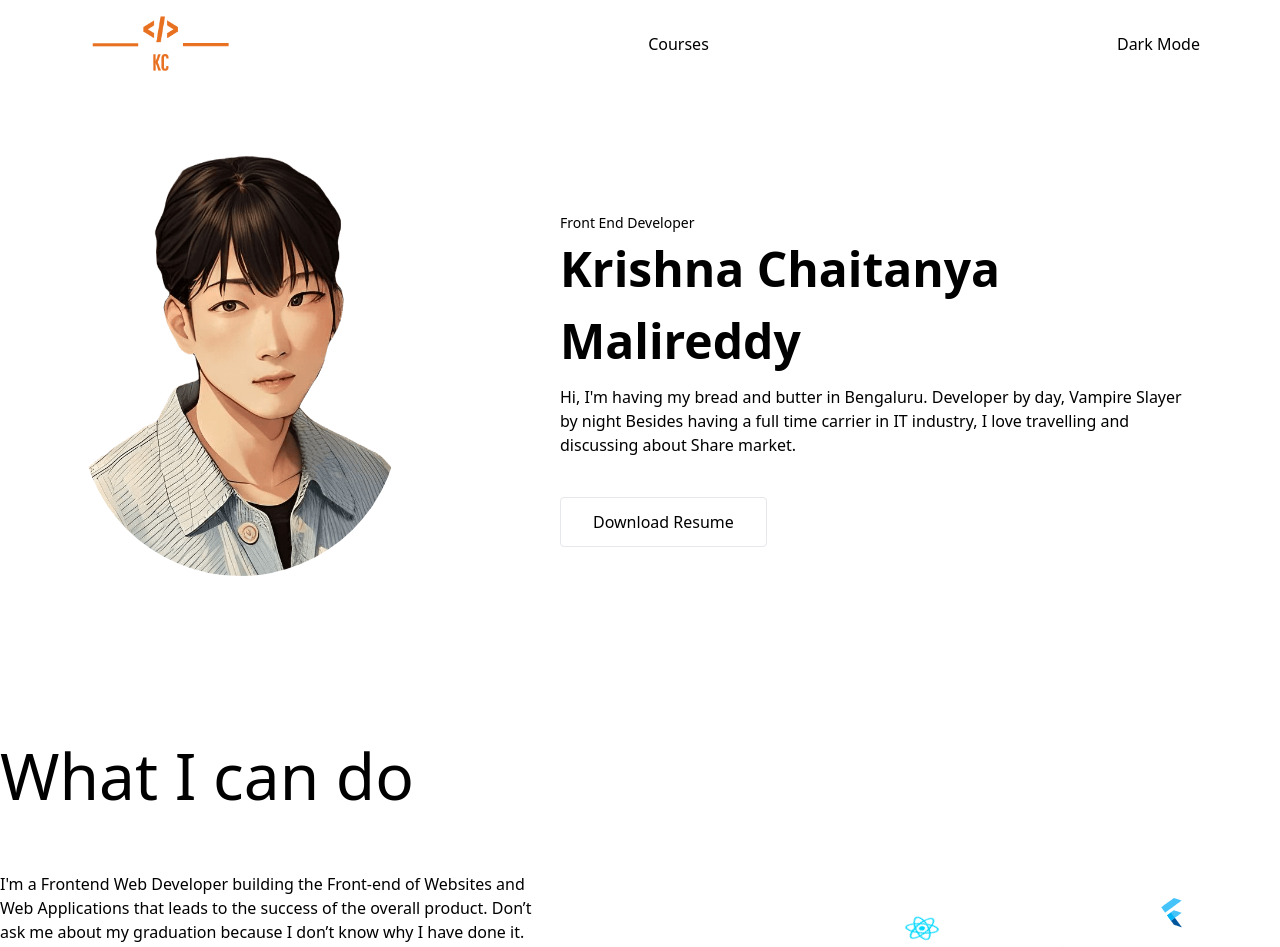
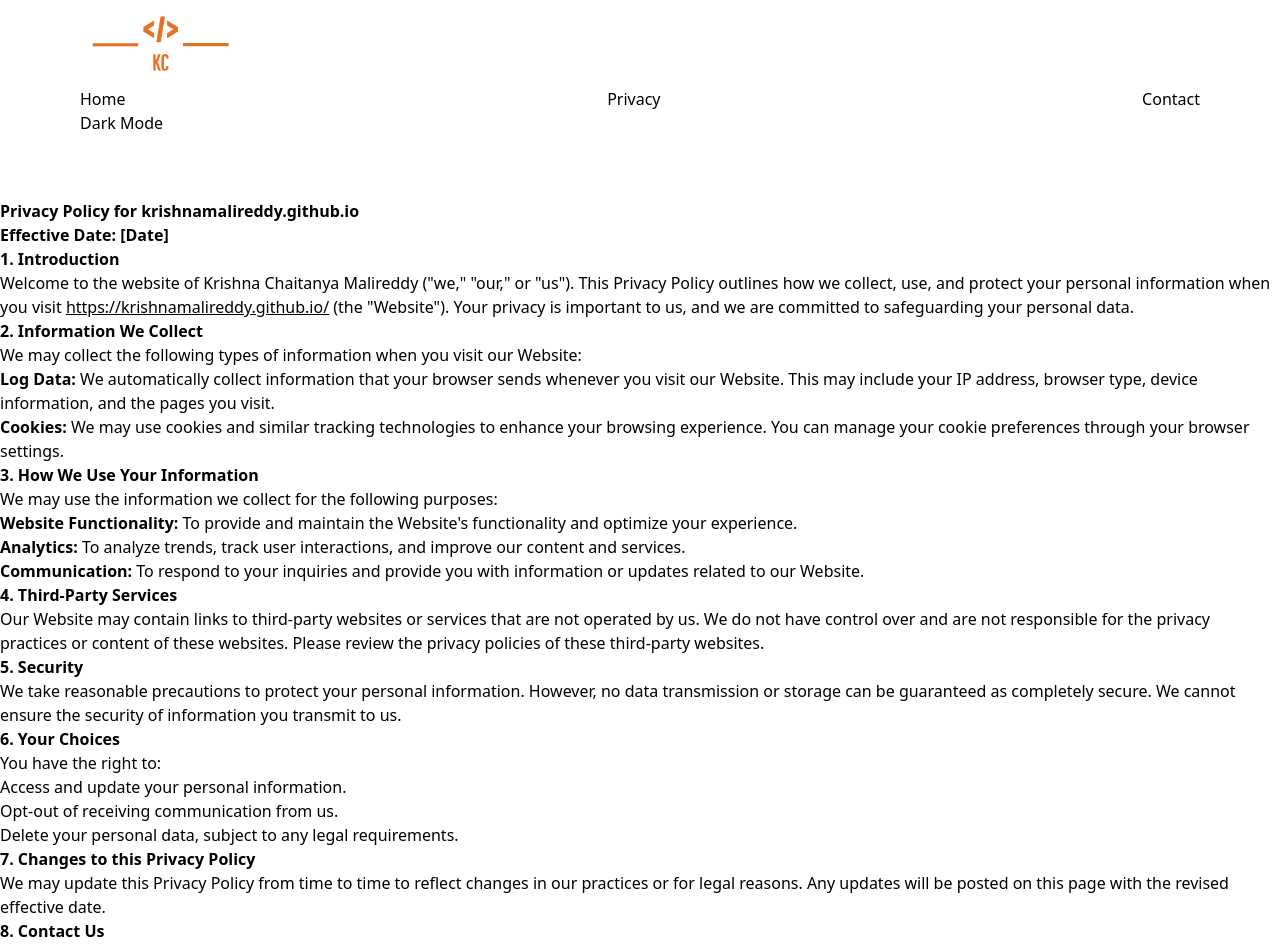
Before and after one commit to krishnamalireddy/krishnamalireddy.github.io, a React (Create React App) app: page /privacy in a window 1280 px wide. Shown: the top 947 px of the page. Built offline with nearby package versions, Linux system fonts and the light colour scheme.

Commit message:
added router files

```diff
--- a/package.json
+++ b/package.json
@@ -40,6 +40,8 @@
     ]
   },
   "devDependencies": {
+    "@babel/plugin-proposal-private-property-in-object": "^7.21.11",
+    "react-router-dom": "^6.16.0",
     "tailwindcss": "^3.3.2",
     "terser-brunch": "^4.1.0"
   },
--- a/src/App.js
+++ b/src/App.js
@@ -1,41 +1,46 @@
-import React, { useState }  from 'react';
-import ProfileApp from './website';
-import logo from './kc-logos/kc-logos.png'; // gives image path
-import DarkModeToggle from './darkmode'; // Replace with the correct path
-
-
+import React, { useState } from 'react';
+import Routeslink from './routes';
+import { BrowserRouter as Router } from 'react-router-dom'; // Import BrowserRouter
+import { Link } from 'react-router-dom';
+import logo from './kc-logos/kc-logos.png';
+import DarkModeToggle from './darkmode';
 
 function App() {
-
   const [isDarkMode, setIsDarkMode] = useState(false);
 
   const toggleDarkMode = () => {
     setIsDarkMode((prevMode) => !prevMode);
   };
 
-
   return (
+    <Router>
     <div className={isDarkMode ? 'bg-black text-white' : 'bg-white text-black'}>
       <nav className="navbar background md:px-20">
-                <ul className="nav-list flex justify-between items-center align-middle">
         <div className="logo">
           <img src={logo} className="logo_kc max-w-[10rem]" alt="kc" />
         </div>
-                    <li><a href="#courses">Courses</a></li>
+        <ul className="nav-list flex justify-between items-center align-middle">
+          <li>
+            <Link to="/">Home</Link>
+          </li>
+          <li>
+            <Link to="/privacy">Privacy</Link>
+          </li>
+          <li>
+            <Link to="/contact">Contact</Link>
+          </li>
+        </ul>
         <DarkModeToggle isDarkMode={isDarkMode} toggleDarkMode={toggleDarkMode} />
-
-                </ul>
       </nav>
-
-            <ProfileApp />
-
+      <Routeslink />
       <footer className="footer">
         <div className="container mx-auto text-footer">
           <p>&copy; All rights are reserved 2023</p>
         </div>
       </footer>
     </div>
-    )
+    </Router>
+  );
 }
 
 export default App;
--- /dev/null
+++ b/src/Routes.js
@@ -0,0 +1,24 @@
+import React from 'react';
+import { Routes, Route } from 'react-router-dom';
+import ProfileApp from './pages/website';
+import Privacypolicy from './pages/privacy';
+import NoPage from './pages/NoPage';
+
+function Routeslink() {
+  return (
+    <Routes>
+      <Route
+        path="*"
+        element={
+          <Routes>
+            <Route index element={<ProfileApp />} />
+            <Route path="/privacy" element={<Privacypolicy />} />
+            <Route path="*" element={<NoPage />} />
+          </Routes>
+        }
+      />
+    </Routes>
+  );
+}
+
+export default Routeslink;
--- /dev/null
+++ b/src/pages/NoPage.js
@@ -0,0 +1,5 @@
+const NoPage = () => {
+    return <h1>404</h1>;
+  };
+
+  export default NoPage;
--- /dev/null
+++ b/src/pages/privacy.js
@@ -0,0 +1,57 @@
+// pages/privacy.js
+import React from 'react';
+
+function Privacypolicy() {
+  return (
+    <div className='section_divs px-8 md:px-0'>
+      {
+       <div className='container py-16 mx-auto'><p className="text-start"><strong >Privacy Policy for krishnamalireddy.github.io</strong></p>
+       <p className="text-start"><strong >Effective Date: [Date]</strong></p>
+       <p className="text-start"><strong >1. Introduction</strong></p>
+       <p className="text-start">Welcome to the website of Krishna Chaitanya Malireddy (&quot;we,&quot; &quot;our,&quot; or &quot;us&quot;). This Privacy Policy outlines how we collect, use, and protect your personal information when you visit <u><a href="https://krishnamalireddy.github.io/" target="_new" >https://krishnamalireddy.github.io/</a></u> (the &quot;Website&quot;). Your privacy is important to us, and we are committed to safeguarding your personal data.</p>
+       <p className="text-start"><strong >2. Information We Collect</strong></p>
+       <p className="text-start">We may collect the following types of information when you visit our Website:</p>
+       <ul className="text-start">
+           <li >
+               <p ><strong >Log Data:</strong> We automatically collect information that your browser sends whenever you visit our Website. This may include your IP address, browser type, device information, and the pages you visit.</p>
+           </li>
+           <li >
+               <p ><strong >Cookies:</strong> We may use cookies and similar tracking technologies to enhance your browsing experience. You can manage your cookie preferences through your browser settings.</p>
+           </li>
+       </ul>
+       <p className="text-start"><strong >3. How We Use Your Information</strong></p>
+       <p className="text-start">We may use the information we collect for the following purposes:</p>
+       <ul className="text-start">
+           <li >
+               <p ><strong >Website Functionality:</strong> To provide and maintain the Website&apos;s functionality and optimize your experience.</p>
+           </li>
+           <li >
+               <p ><strong >Analytics:</strong> To analyze trends, track user interactions, and improve our content and services.</p>
+           </li>
+           <li >
+               <p ><strong >Communication:</strong> To respond to your inquiries and provide you with information or updates related to our Website.</p>
+           </li>
+       </ul>
+       <p className="text-start"><strong >4. Third-Party Services</strong></p>
+       <p className="text-start">Our Website may contain links to third-party websites or services that are not operated by us. We do not have control over and are not responsible for the privacy practices or content of these websites. Please review the privacy policies of these third-party websites.</p>
+       <p className="text-start"><strong >5. Security</strong></p>
+       <p className="text-start">We take reasonable precautions to protect your personal information. However, no data transmission or storage can be guaranteed as completely secure. We cannot ensure the security of information you transmit to us.</p>
+       <p className="text-start"><strong >6. Your Choices</strong></p>
+       <p className="text-start">You have the right to:</p>
+       <ul className="text-start">
+           <li >Access and update your personal information.</li>
+           <li >Opt-out of receiving communication from us.</li>
+           <li >Delete your personal data, subject to any legal requirements.</li>
+       </ul>
+       <p className="text-start"><strong >7. Changes to this Privacy Policy</strong></p>
+       <p className="text-start">We may update this Privacy Policy from time to time to reflect changes in our practices or for legal reasons. Any updates will be posted on this page with the revised effective date.</p>
+       <p className="text-start"><strong >8. Contact Us</strong></p>
+       <p className="text-start">If you have questions or concerns about our privacy practices or this Privacy Policy, please contact us at:</p>
+       <p className="text-start">Krishna Chaitanya Malireddy</p>
+        </div>
+      }
+    </div>
+  );
+}
+
+export default Privacypolicy;
--- a/src/website.js
+++ b/src/pages/website.js
@@ -1,10 +1,9 @@
 import React from 'react';
-import './App.css';
-import profile_img from './img/profile_picc.png'; // gives image path
+import '../App.css';
+import profile_img from '../img/profile_picc.png'; // gives image path
 import Lottie from "lottie-react";
-import dev_profile_lottie from "./img/dev_profile_lottie.json";
-import dev_profile from "./img/profile_dev.json";
-import { techLogos, toolsLogos } from './techlist';
+import dev_profile_lottie from "../img/dev_profile_lottie.json";
+import { techLogos, toolsLogos } from '../techlist';
 
 
 const ProfileApp = () => {
@@ -12,7 +11,7 @@ const ProfileApp = () => {
     <div className="" >
 
         <div className="section_divs px-8 md:px-0">
-        {   <section className="profile_banne flex  container py-16 mx-auto">
+        {   <section className="profile_banner flex  container py-16 mx-auto">
                 <div className="profile_banner_head content-center	 md:flex items-center columns-2xs justify-around	align-middle ">
                         <img src={profile_img} className="profile_logo md:w-1/2 md:max-w-xs rounded-full" alt="krishna" />
                         <div className="profile_banner md:w-1/2 mt-8">
```
Also changed, not shown: src/pages/home.js (added), 1 other file (tests, documents, lock files or other folders). Lines whose indentation alone changed are shown as unchanged.
